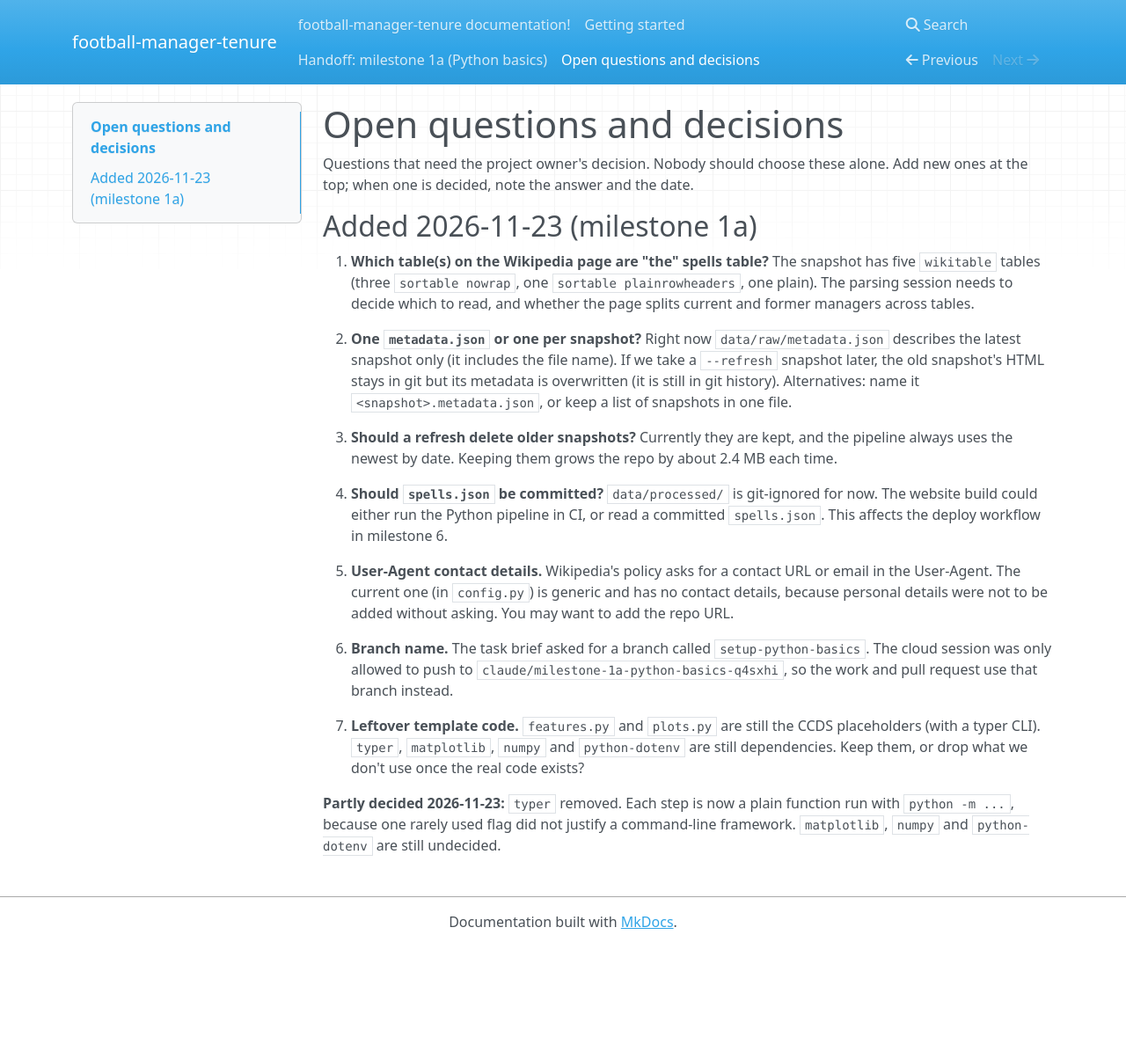
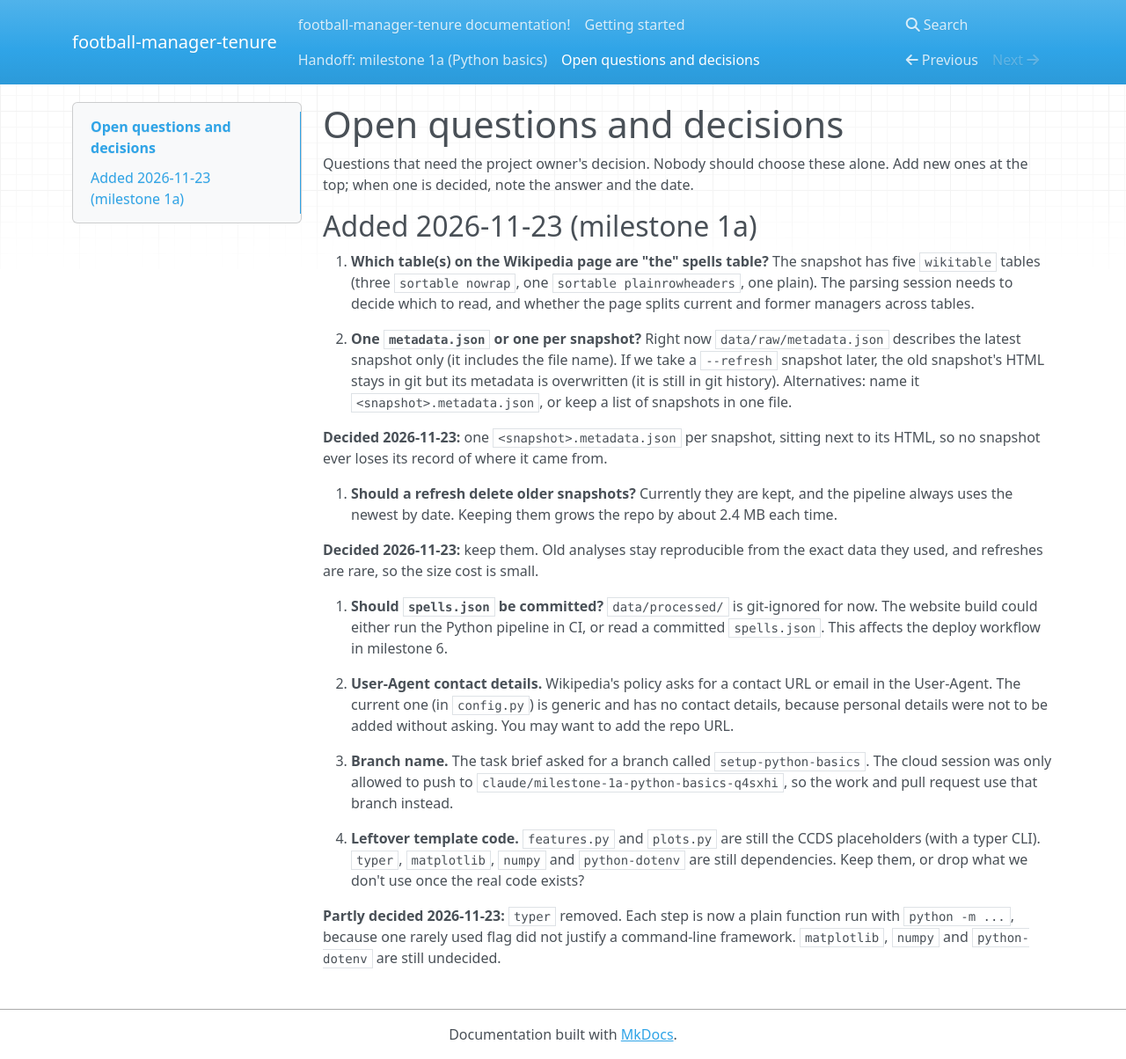
Before and after one commit to JT-39/football-manager-tenure, an MkDocs documentation site: the page built from docs/docs/open-questions.md, in a window 1280 px wide and 1204 px high. Shown: the whole window at 88% size. Built offline with MkDocs 1.6.1, drawn with Linux system fonts in a browser that asks for light colours; nearby versions of some CDN libraries.

Commit message:
Docs: Explain per-snapshot metadata and record decisions 2 and 3
- README.md and .gitignore now describe one .metadata.json per
  snapshot, and say that old snapshots are kept.
- handoff.md has a short note that the single metadata.json it
  mentions has since been renamed.
- open-questions.md records both decisions and the reason for each
  next to the original question, so the reasoning isn't lost.

```diff
--- a/docs/docs/open-questions.md
+++ b/docs/docs/open-questions.md
@@ -16,9 +16,15 @@ Add new ones at the top; when one is decided, note the answer and the date.
    git but its metadata is overwritten (it is still in git history). Alternatives: name
    it `<snapshot>.metadata.json`, or keep a list of snapshots in one file.
 
+   **Decided 2026-11-23:** one `<snapshot>.metadata.json` per snapshot, sitting next to
+   its HTML, so no snapshot ever loses its record of where it came from.
+
 3. **Should a refresh delete older snapshots?**
    Currently they are kept, and the pipeline always uses the newest by date. Keeping them
    grows the repo by about 2.4 MB each time.
+
+   **Decided 2026-11-23:** keep them. Old analyses stay reproducible from the exact data
+   they used, and refreshes are rare, so the size cost is small.
 
 4. **Should `spells.json` be committed?**
    `data/processed/` is git-ignored for now. The website build could either run the
```
Also changed, not shown: docs/docs/handoff.md (+2 -1 lines), README.md, 1 other file.
